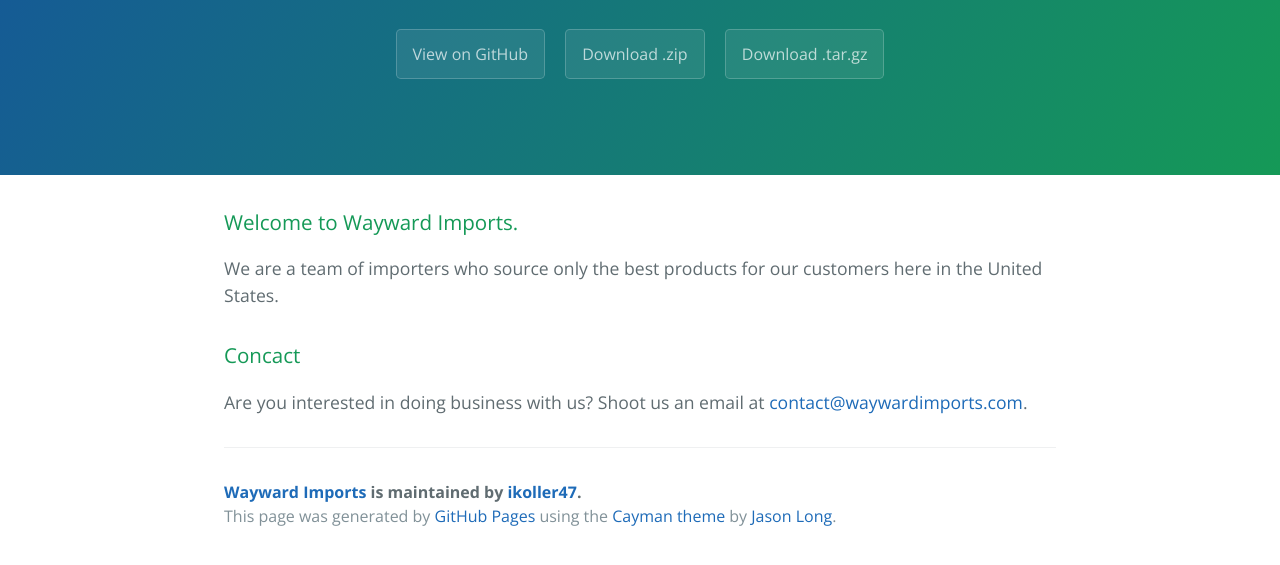
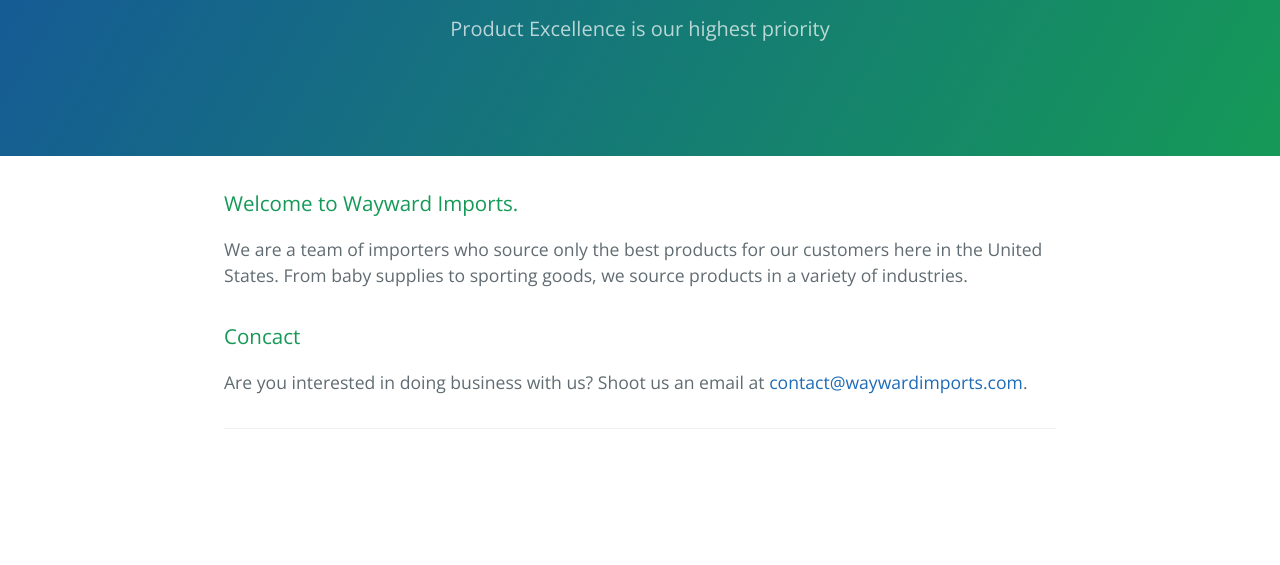
Before and after one commit to ikoller47/waywardimports, a plain HTML site: page index.html in a window 1280 px wide. Shown: the part 161-726 px from the top of the page. Drawn offline with nearby package versions, Linux system fonts and the light colour scheme.

Commit message:
Update index.html

```diff
--- a/index.html
+++ b/index.html
@@ -12,17 +12,15 @@
   <body>
     <section class="page-header">
       <h1 class="project-name">Wayward Imports</h1>
-      <h2 class="project-tagline"></h2>
-      <a href="https://github.com/ikoller47/waywardimports" class="btn">View on GitHub</a>
-      <a href="https://github.com/ikoller47/waywardimports/zipball/master" class="btn">Download .zip</a>
-      <a href="https://github.com/ikoller47/waywardimports/tarball/master" class="btn">Download .tar.gz</a>
+      <h2 class="project-tagline">Product Excellence is our highest priority</h2>
     </section>
 
     <section class="main-content">
       <h3>
 <a id="welcome-to-wayward-imports" class="anchor" href="#welcome-to-wayward-imports" aria-hidden="true"><span class="octicon octicon-link"></span></a>Welcome to Wayward Imports.</h3>
 
-<p>We are a team of importers who source only the best products for our customers here in the United States.</p>
+<p>We are a team of importers who source only the best products for our customers here in the United States.  From baby supplies to sporting goods, we
+source products in a variety of industries.</p>
 
 <h3>
 <a id="concact" class="anchor" href="#concact" aria-hidden="true"><span class="octicon octicon-link"></span></a>Concact</h3>
@@ -30,9 +28,6 @@
 <p>Are you interested in doing business with us?  Shoot us an email at <a href="mailto:contact@waywardimports.com">contact@waywardimports.com</a>.</p>
 
       <footer class="site-footer">
-        <span class="site-footer-owner"><a href="https://github.com/ikoller47/waywardimports">Wayward Imports</a> is maintained by <a href="https://github.com/ikoller47">ikoller47</a>.</span>
-
-        <span class="site-footer-credits">This page was generated by <a href="https://pages.github.com">GitHub Pages</a> using the <a href="https://github.com/jasonlong/cayman-theme">Cayman theme</a> by <a href="https://twitter.com/jasonlong">Jason Long</a>.</span>
       </footer>
 
     </section>
```
